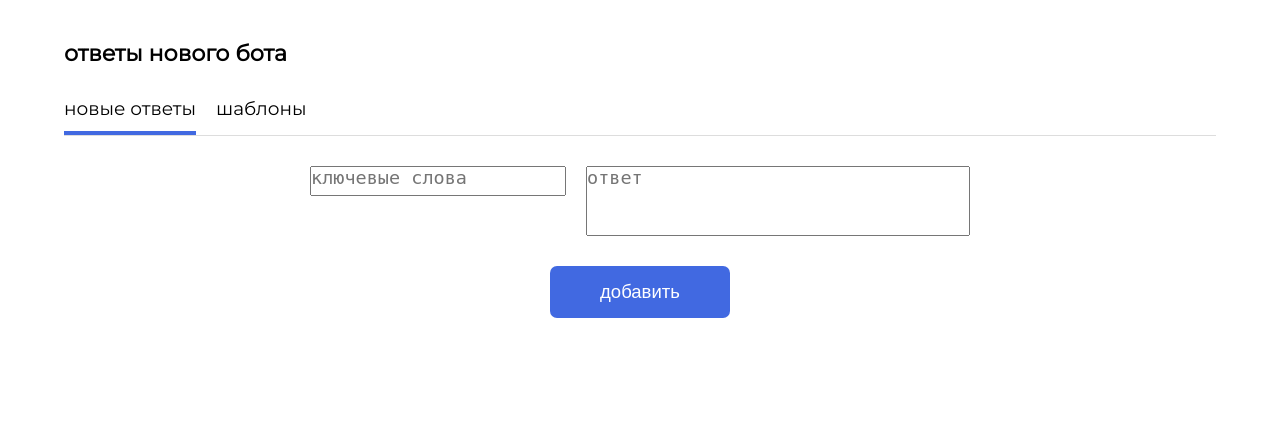
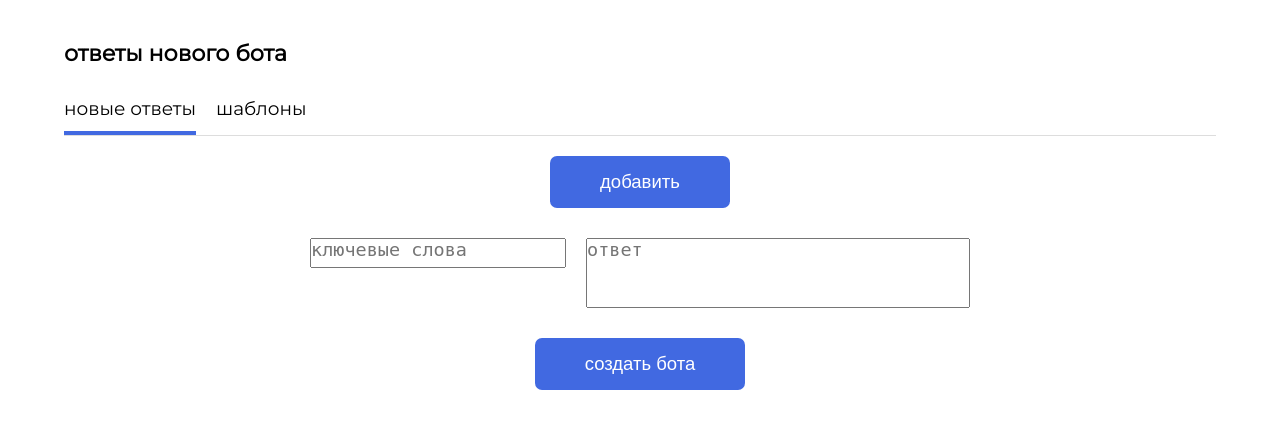
Before and after one commit to Amerohful/enplus, a PHP site: page /command-page.html in a window 1280 px wide. Shown: the part 53-482 px from the top of the page. Run offline with PHP 8.4, Linux system fonts and the light colour scheme.

Commit message:
input form visual finished

```diff
--- a/command-page.html
+++ b/command-page.html
@@ -23,12 +23,19 @@
             </nav>
         </div>
     </section>
-    <form class="commands">
-        <div class="pair template">
-            <textarea placeholder="ключевые слова" class="key-words" maxlength="20"></textarea>
-            <textarea placeholder="ответ" class="answer"></textarea>
+    <form class="commands-form">
+        <input type="button" value="добавить" class="btn" onclick="addPair()">
+        <div class="commands">
+            <div class="pair">
+                <textarea placeholder="ключевые слова" class="key-words" maxlength="20"></textarea>
+                <textarea placeholder="ответ" class="answer"></textarea>
+            </div>
+            <div class="pair template">
+                <textarea placeholder="ключевые слова" class="key-words" maxlength="20"></textarea>
+                <textarea placeholder="ответ" class="answer"></textarea>
+            </div>
         </div>
-        <input type="button" value="добавить" class="btn">
+        <input type="button" value="создать бота" class="btn" onclick="">
     </form>
 </main>
 
--- a/style/style.css
+++ b/style/style.css
@@ -91,30 +91,34 @@ main {
   padding: 25px 5vw;
   position: relative;
 }
-main .commands {
+main .commands-form {
   display: flex;
   flex-direction: column;
   justify-content: center;
   align-items: center;
   justify-content: start;
+  padding: 20px;
 }
-main .commands .pair {
+main .commands-form .pair {
   display: flex;
   align-items: start;
 }
-main .commands .btn {
+main .commands-form .pair.template {
+  display: none;
+}
+main .commands-form .btn {
   padding: 15px 50px;
   border: none;
 }
-main .commands textarea {
+main .commands-form textarea {
   margin: 30px 10px;
   resize: none;
 }
-main .commands textarea.key-words {
+main .commands-form textarea.key-words {
   height: 30px;
   width: 20vw;
 }
-main .commands textarea.answer {
+main .commands-form textarea.answer {
   height: 70px;
   width: 30vw;
 }
--- a/style/style.scss
+++ b/style/style.scss
@@ -101,12 +101,16 @@ main {
   padding: 25px 5vw;
   position: relative;
 
-  .commands {
+  .commands-form {
     @include inner-alignment-center;
     justify-content: start;
+    padding: 20px;
     .pair {
       display: flex;
       align-items: start;
+      &.template {
+        display: none;
+      }
     }
     .btn {
       //width: 100%;
--- a/style/visual.js
+++ b/style/visual.js
@@ -19,6 +19,12 @@ $('#messenger-selector').click(function (e) {
 
 });
 
+function addPair() {
+    var template =  $('.pair.template').clone();
+    $(template).removeClass('template');
+    $('.commands').prepend(template);
+}
+
 $('.create-new-btn').click(function (e) {
     e.preventDefault();
     $('#messenger-selector').removeClass('hidden');
```
Also changed, not shown: 1 other file.
